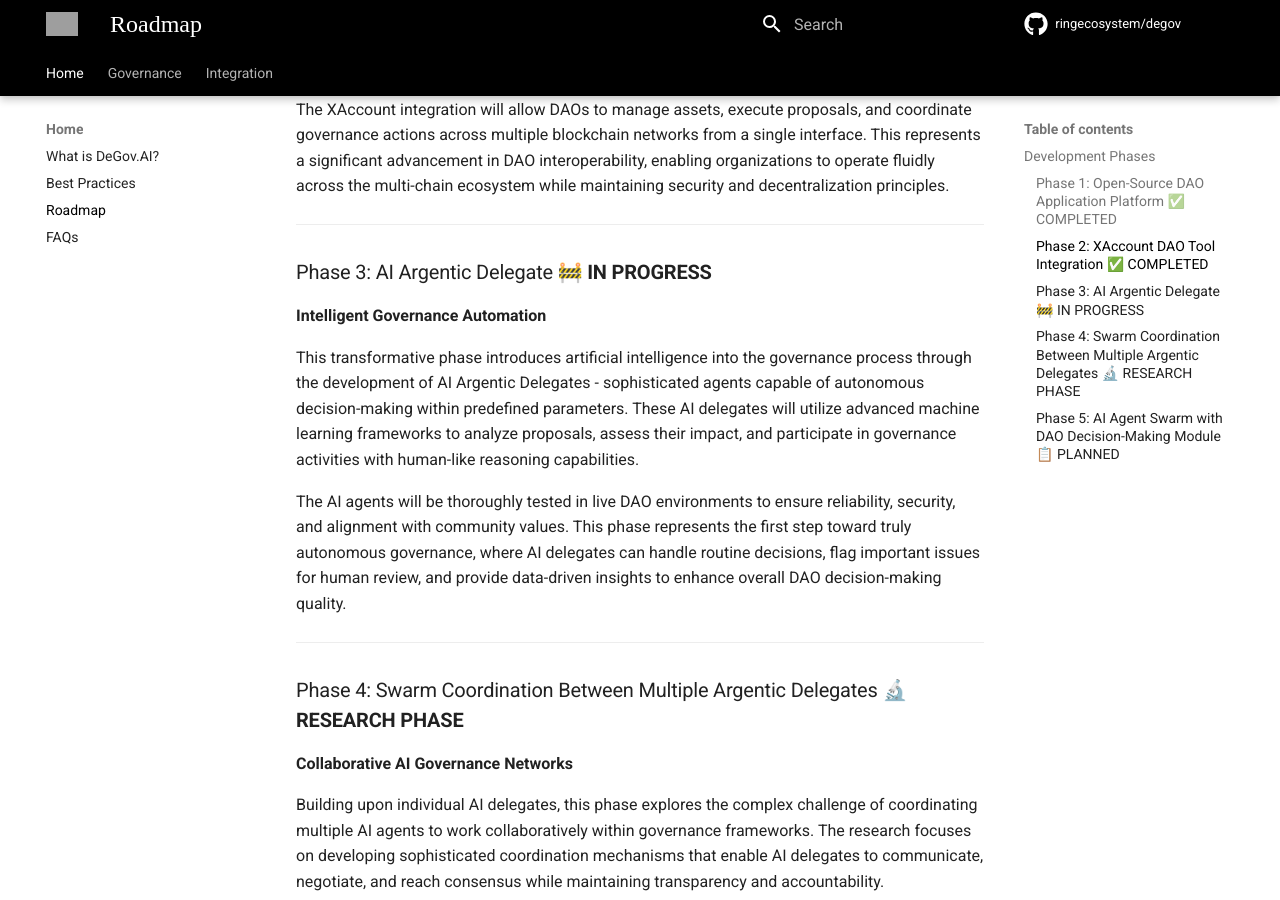
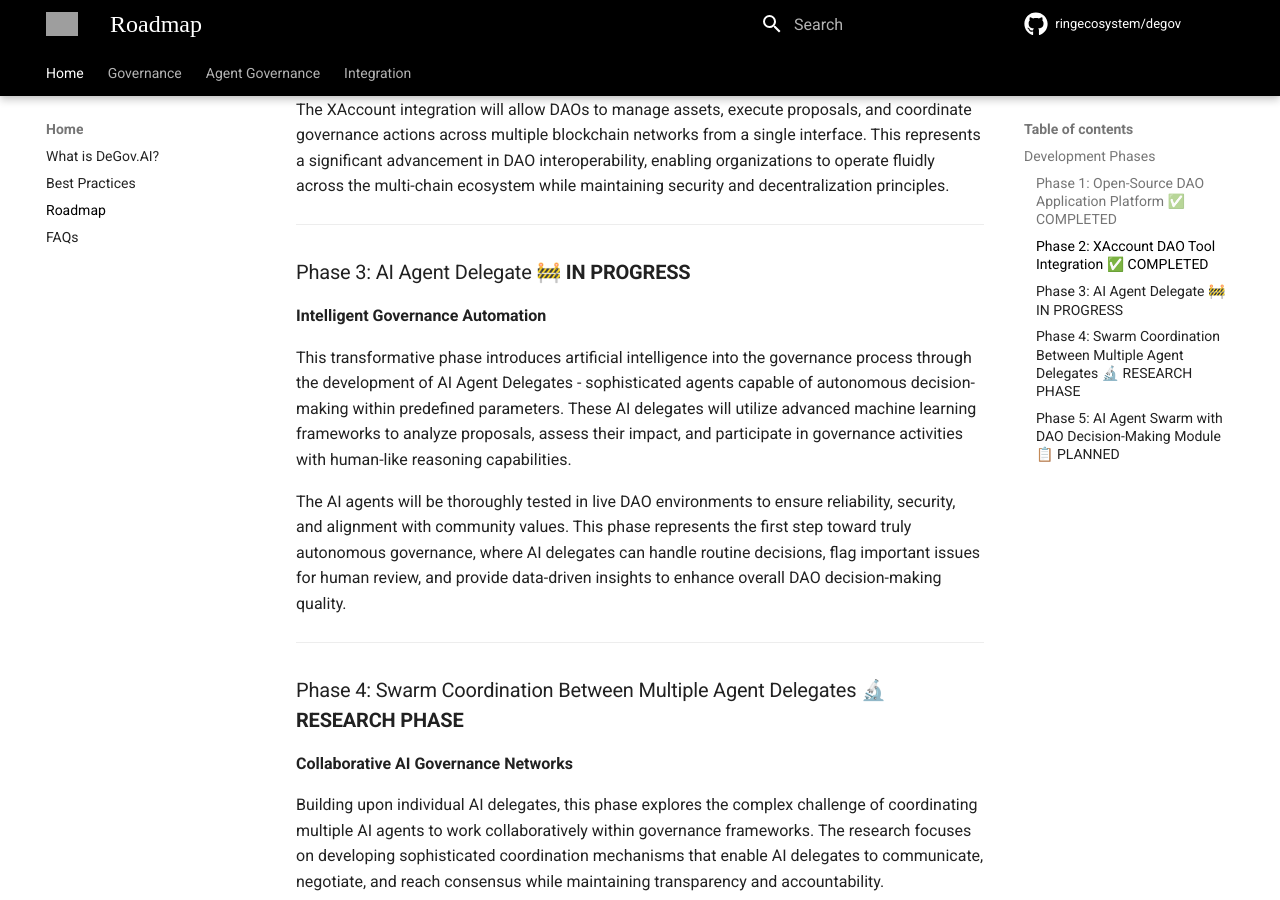
Before and after one commit to ringecosystem/degov-docs, an MkDocs documentation site: the page built from docs/roadmap.md, in a window 1280 px wide and 900 px high, scrolled down 1208 px. Built offline with MkDocs 1.6.1 and Material for MkDocs 9.7.7, drawn with Linux system fonts in a browser that asks for light colours; some web fonts are replaced; comment, search, counter and statistics services are not loaded; grey boxes are pictures that could not be loaded.

Commit message:
Add agent docs (#4)
* Add agent docs 1

* Refactor code structure for improved readability and maintainability

* Enhance documentation for DeGov Agent: clarify roles, improve readability, and streamline explanations across delegate, voting, and FAQ sections.

* Update documentation for DeGov Agent: add descriptions to multiple sections for clarity and improve navigation structure in mkdocs.yml

* Refactor FAQ section formatting for improved readability and consistency

```diff
--- a/docs/roadmap.md
+++ b/docs/roadmap.md
@@ -34,17 +34,17 @@
 
 ---
 
-### Phase 3: AI Argentic Delegate 🚧 **IN PROGRESS**
+### Phase 3: AI Agent Delegate 🚧 **IN PROGRESS**
 
 **Intelligent Governance Automation**
 
-This transformative phase introduces artificial intelligence into the governance process through the development of AI Argentic Delegates - sophisticated agents capable of autonomous decision-making within predefined parameters. These AI delegates will utilize advanced machine learning frameworks to analyze proposals, assess their impact, and participate in governance activities with human-like reasoning capabilities.
+This transformative phase introduces artificial intelligence into the governance process through the development of AI Agent Delegates - sophisticated agents capable of autonomous decision-making within predefined parameters. These AI delegates will utilize advanced machine learning frameworks to analyze proposals, assess their impact, and participate in governance activities with human-like reasoning capabilities.
 
 The AI agents will be thoroughly tested in live DAO environments to ensure reliability, security, and alignment with community values. This phase represents the first step toward truly autonomous governance, where AI delegates can handle routine decisions, flag important issues for human review, and provide data-driven insights to enhance overall DAO decision-making quality.
 
 ---
 
-### Phase 4: Swarm Coordination Between Multiple Argentic Delegates 🔬 **RESEARCH PHASE**
+### Phase 4: Swarm Coordination Between Multiple Agent Delegates 🔬 **RESEARCH PHASE**
 
 **Collaborative AI Governance Networks**
 
--- a/mkdocs.yml
+++ b/mkdocs.yml
@@ -129,6 +129,12 @@
         - Proposal delay: governance/parameters/proposal-delay.md
         - Voting period: governance/parameters/voting-period.md
         - TimeLock delay: governance/parameters/timelock-delay.md
+  - Agent Governance:
+      - Overview: governance/agent/overview.md
+      - Proposal Review: governance/agent/review.md
+      - Agent Delegate: governance/agent/delegate.md
+      - Agent Voting: governance/agent/voting.md
+      - FAQs: governance/agent/faqs.md
   - Integration:
       - Overview: integration/overview.md
       - Deploy By Yourself: integration/deploy.md
```
Also changed, not shown: docs/governance/agent/delegate.md (added, +23 -0 lines), docs/governance/agent/faqs.md (added, +33 -0 lines), docs/governance/agent/overview.md (added, +9 -0 lines), docs/governance/agent/review.md (added, +11 -0 lines), docs/governance/agent/voting.md (added, +41 -0 lines), docs/governance/agent/images/agent-delegates.png (added), docs/governance/agent/images/agent-delegations.png (added), docs/governance/agent/images/agent-review.png (added), docs/governance/agent/images/agent-voting-1.png (added), docs/governance/agent/images/agent-voting-2.png (added), docs/governance/agent/images/agent-voting-3.png (added), docs/governance/agent/images/agent-voting-4.png (added).
